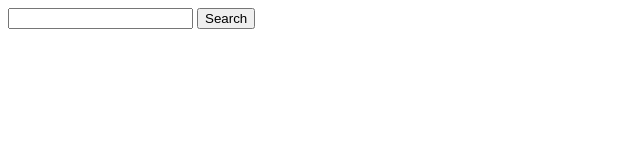
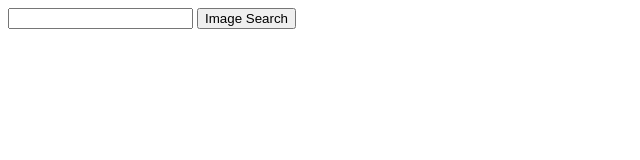
Before and after one commit to Adelina122/Adelina122.github.io, a plain HTML site: page imageSearch.html in a window 1280 px wide. Shown: the whole page, without its empty margins (0-640 px from the left). Drawn offline with Linux system fonts and the light colour scheme.

Commit message:
Add hidden input

```diff
--- a/imageSearch.html
+++ b/imageSearch.html
@@ -10,7 +10,8 @@
     <div>
     <form action="https://www.google.com/search">
         <input type="text" name="q">
-        <input type="submit" value="Search">
+        <input type="hidden" name="tbm" value="isch">
+        <input type="submit" value="Image Search">
     </form>
 </div>
 </body>
```
